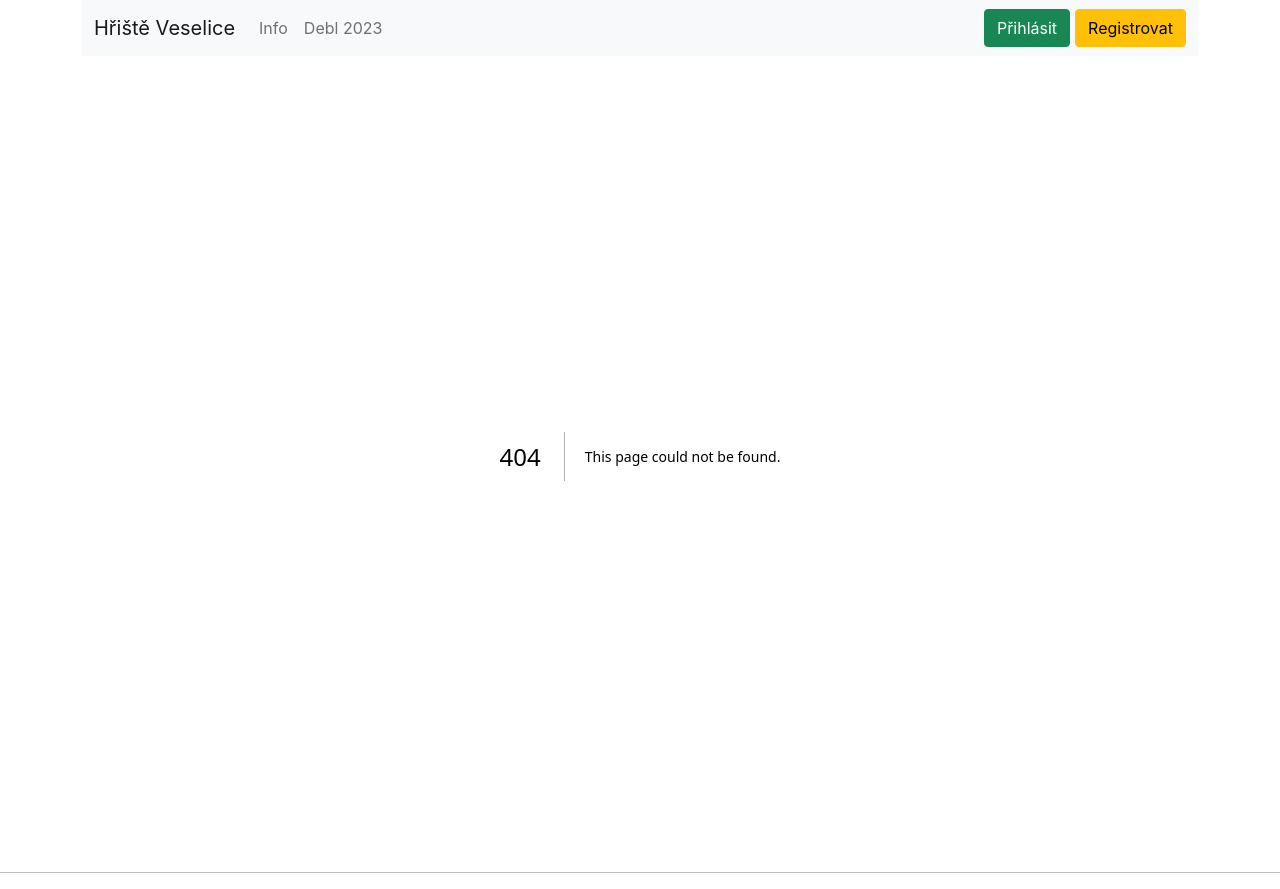
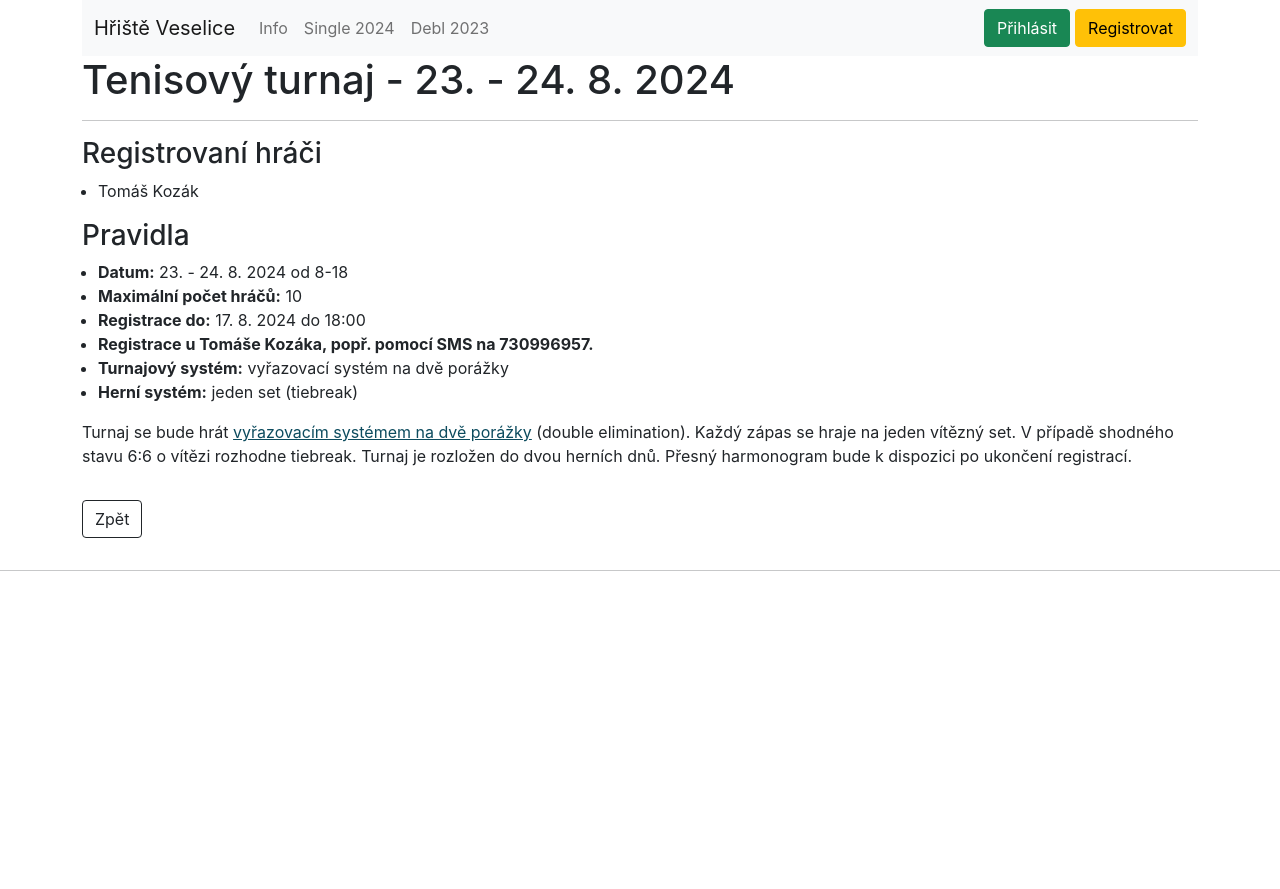
Before and after one commit to kotrzina/court-reservations, a Next.js app in the folder frontend/: page /turnaj/2024-single in a window 1280 px wide. Before the commit this address had no page. After the commit the page ends 800 px from the top, so only its background shows below. Built offline with nearby package versions, Linux system fonts and the light colour scheme.

Commit message:
Add tour 2024 info

```diff
--- a/frontend/components/Menu.tsx
+++ b/frontend/components/Menu.tsx
@@ -28,6 +28,10 @@ const Menu: FC<Props> = (props: Props) => {
                                 <Nav.Link hidden={!props.user.isAdmin}>Admin</Nav.Link>
                             </Link>
 
+                            <Link legacyBehavior={true} href={"/turnaj/2024-single"} passHref>
+                                <Nav.Link>Single 2024</Nav.Link>
+                            </Link>
+
                             <Link legacyBehavior={true} href={"/turnaj/2023-debl"} passHref>
                                 <Nav.Link>Debl 2023</Nav.Link>
                             </Link>
--- /dev/null
+++ b/frontend/pages/turnaj/2024-single.tsx
@@ -0,0 +1,65 @@
+import {NextPage} from "next";
+import {useRouter} from "next/router";
+import {Button, Col, Row} from "react-bootstrap";
+import Head from "next/head";
+
+const Single2024: NextPage = () => {
+
+    const router = useRouter()
+
+    const wikiDoubleElimination = "https://cs.wikipedia.org/wiki/Vy%C5%99azovac%C3%AD_syst%C3%A9m_na_dv%C4%9B_por%C3%A1%C5%BEky"
+
+    return (
+        <Row>
+            <Head>
+                <title>Tenisový turnaj - 23. - 24. 8. 2024 - Hřiště Veselice</title>
+            </Head>
+
+
+            <Col>
+                <h1>Tenisový turnaj - 23.&nbsp;-&nbsp;24.&nbsp;8.&nbsp;2024</h1>
+                <hr/>
+                <h3>Registrovaní hráči</h3>
+                <ul>
+                    <li>Tomáš Kozák</li>
+                </ul>
+
+                <h3>Pravidla</h3>
+                <p>
+                    <ul>
+                        <li><strong>Datum:</strong> 23.&nbsp;-&nbsp;24.&nbsp;8.&nbsp;2024 od 8-18</li>
+                        <li><strong>Maximální počet hráčů:</strong> 10</li>
+                        <li><strong>Registrace do:</strong> 17. 8. 2024 do 18:00</li>
+                        <li><strong>Registrace u Tomáše Kozáka, popř. pomocí SMS na 730996957.</strong></li>
+                        <li><strong>Turnajový systém:</strong> vyřazovací systém na dvě porážky</li>
+                        <li><strong>Herní systém:</strong> jeden set (tiebreak)</li>
+                    </ul>
+
+                </p>
+                <p>
+                    Turnaj se bude hrát <a href={wikiDoubleElimination} target={"_blank"}>vyřazovacím systémem na dvě
+                    porážky</a> (double elimination). Každý zápas se hraje na jeden vítězný set. V případě shodného
+                    stavu 6:6 o vítězi rozhodne tiebreak. Turnaj je rozložen do dvou herních dnů. Přesný harmonogram
+                    bude k dispozici po ukončení registrací.
+                </p>
+
+            </Col>
+
+
+            <Col md={12}>
+                <Button
+                    variant={"outline-dark"}
+                    className={"mb-3 mt-3"}
+                    onClick={() => {
+                        router.push("/")
+                    }}
+                >Zpět
+                </Button>
+
+
+            </Col>
+        </Row>
+    )
+};
+
+export default Single2024;
```
